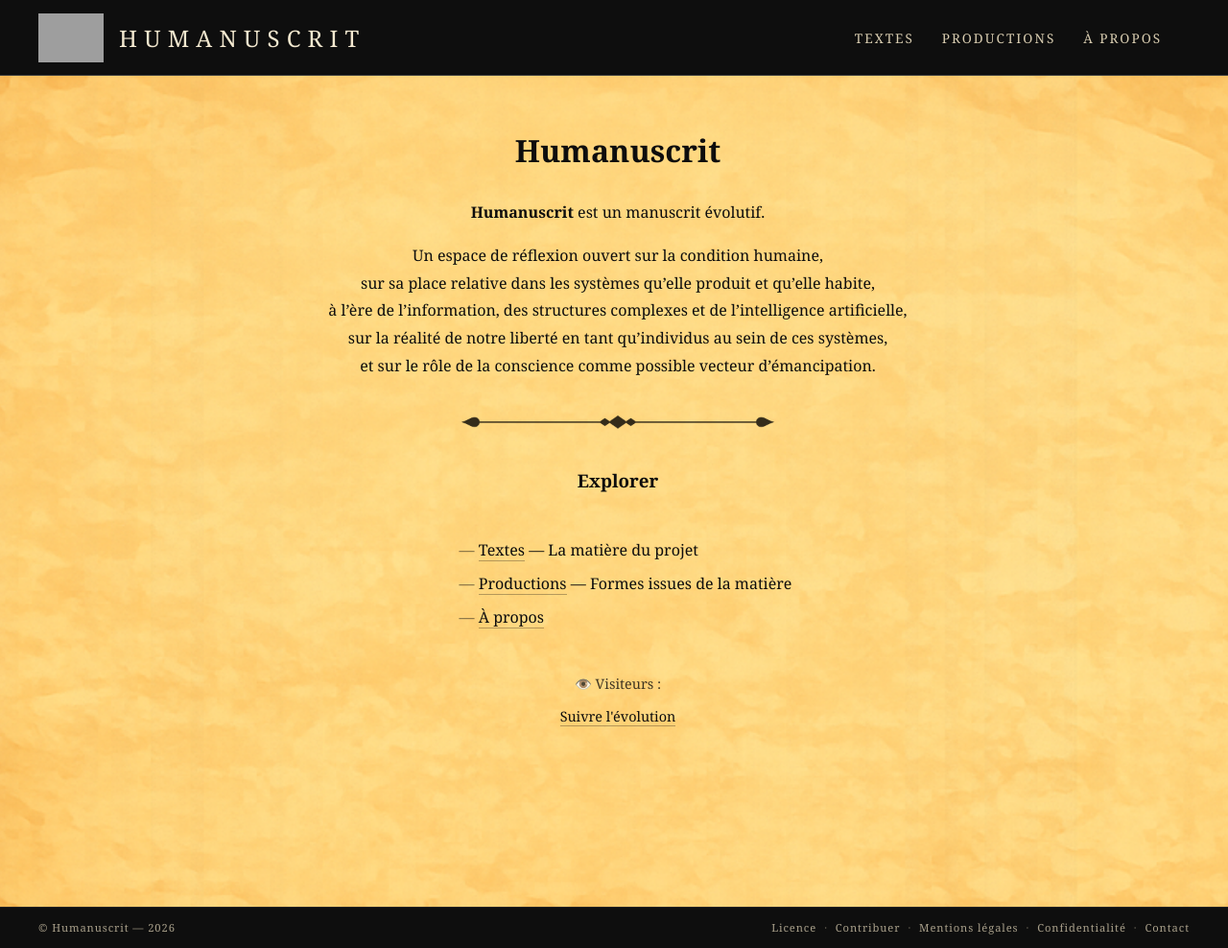
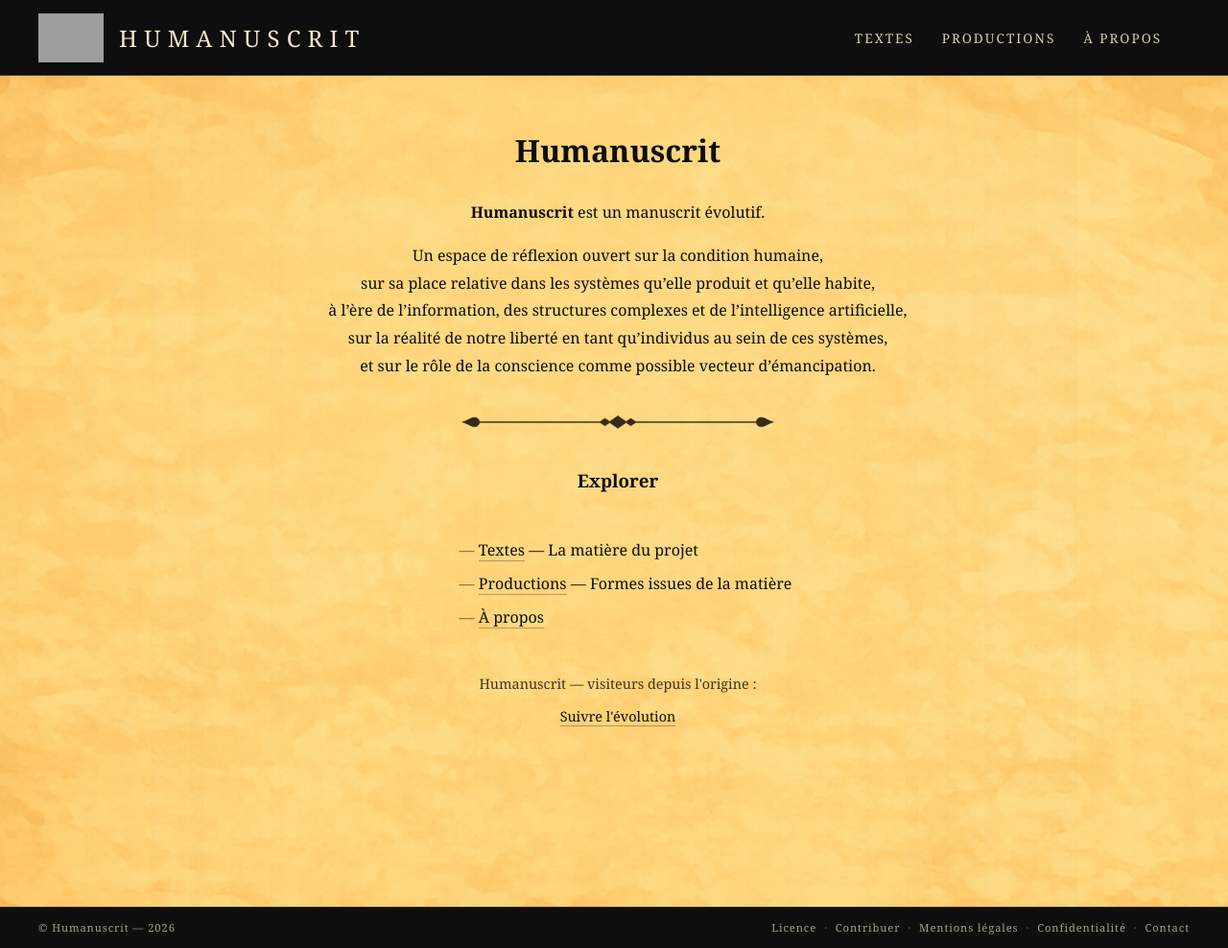
Before and after one commit to maxcarriere/humanuscrit, a Jekyll site: the page built from index.md, in a window 1280 px wide and 988 px high. Shown: the whole window at 96% size. Built offline with Jekyll 4.4.1, drawn with Linux system fonts in a browser that asks for light colours; comment, search, counter and statistics services are not loaded; grey boxes are pictures that could not be loaded.

Commit message:
Accueil: libelle compteur Humanuscrit visiteurs depuis l'origine
Co-authored-by: Cursor <cursoragent@cursor.com>

```diff
--- a/_layouts/home.html
+++ b/_layouts/home.html
@@ -10,7 +10,7 @@ layout: default
 
 <!-- Compteur de visites public (countapi.xyz, sans backend) — visible uniquement sur l’accueil -->
 <div id="visitor-counter" aria-label="Compteur de visites">
-  👁️ Visiteurs : <span class="counterdev" data-id="humanuscrit"></span>
+  Humanuscrit — visiteurs depuis l'origine : <span class="counterdev" data-id="humanuscrit"></span>
 </div>
 <p class="visitor-counter-link"><a href="{{ '/evolution/' | relative_url }}">Suivre l'évolution</a></p>
 <script src="https://cdn.counter.dev/script.js" data-id="humanuscrit" data-utcoffset="1"></script>
```
